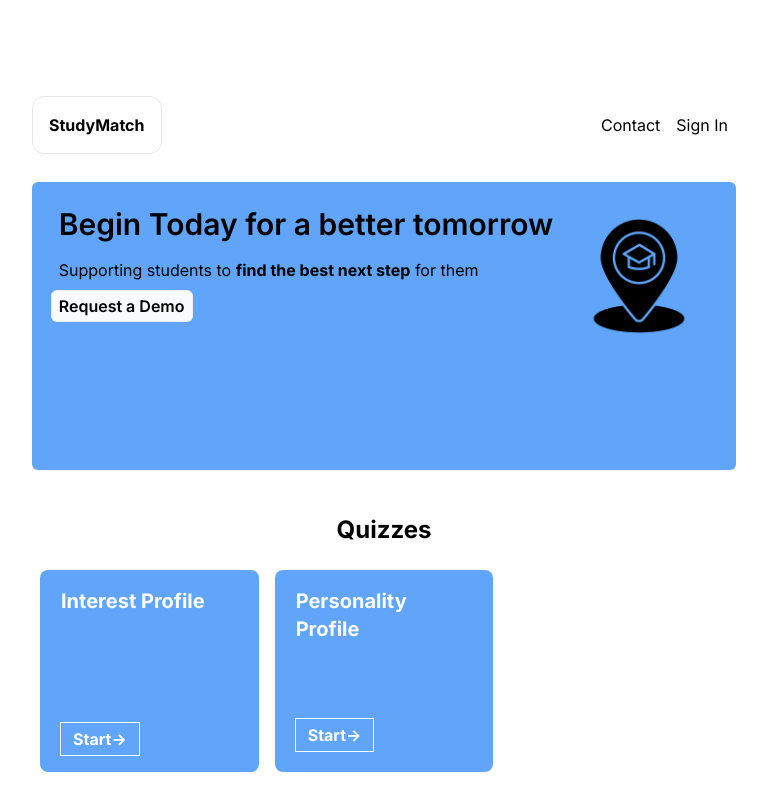
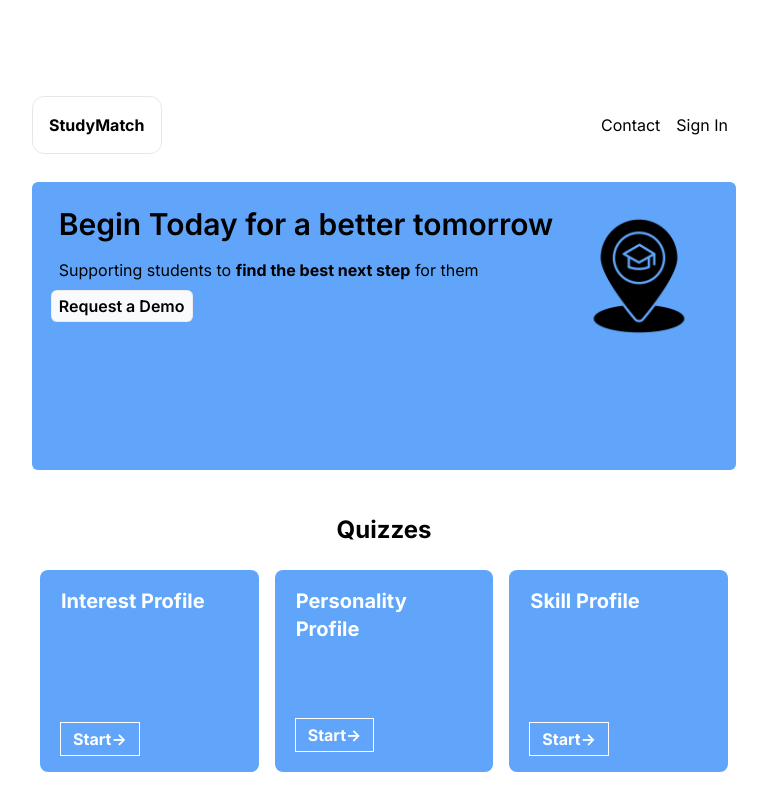
Before and after one commit to contrastguy/SP-Jain-Global-2023, a Next.js app in the folder my-app/: page / in a window 1280 px wide. Shown: the top 800 px of the page, without its empty margins (256-1023 px from the left). Built offline with nearby package versions, Linux system fonts and the light colour scheme.

Commit message:
Add: Skill Profile

```diff
--- a/my-app/src/app/page.js
+++ b/my-app/src/app/page.js
@@ -26,7 +26,7 @@ export default function Home() {
         <div className="container mx-auto my-7 py-4 px-4 md:container md:mx-auto bg-blue-400 h-72 w-full justify-center rounded-md flex  ">
           <div className="">
             <p className="text-3xl p-2 font-semibold">
-               Begin Today for a better tomorrow
+              Begin Today for a better tomorrow
             </p>
             <p className="p-2">
               Supporting students to <b>find the best next step</b> for them
@@ -78,6 +78,25 @@ export default function Home() {
             </h2>
             <button
               className={`m-0 max-w-[30ch] text-md inline-flex items-center mt-16  px-3 py-1  font-bold text-white  ring-1 ring-white `}
+            >
+              Start{" "}
+              <span className="inline-block transition-transform group-hover:translate-x-1 motion-reduce:transform-none">
+                -&gt;
+              </span>
+            </button>
+          </a>
+
+          <a
+            href="https://nextjs.org/learn?utm_source=create-next-app&utm_medium=appdir-template-tw&utm_campaign=create-next-app"
+            className="group rounded-lg border border-transparent mx-2 px-5 py-4 transition-colors hover:border-gray-300 bg-blue-400 hover:dark:border-neutral-700 hover:dark:bg-neutral-800 hover:dark:bg-opacity-30"
+            target="_blank"
+            rel="noopener noreferrer"
+          >
+            <h2 className={`mb-3 text-xl font-bold text-white`}>
+              Skill Profile
+            </h2>
+            <button
+              className={`m-0 max-w-[30ch] text-md inline-flex items-center mt-24  px-3 py-1  font-bold text-white  ring-1 ring-white `}
             >
               Start{" "}
               <span className="inline-block transition-transform group-hover:translate-x-1 motion-reduce:transform-none">
@@ -592,16 +611,11 @@ export default function Home() {
           </a>
         </div>
 
+        {/*---------------------------------------------------- Making Applications --------------------------------------------------------------------------------------------------  */}
+        {/* ------------------------------------------------------------------------------------------------------------------------------------------------------------------------- */}
 
-{/*---------------------------------------------------- Making Applications --------------------------------------------------------------------------------------------------  */}
-{/* ------------------------------------------------------------------------------------------------------------------------------------------------------------------------- */}
-
-
-
-<div className="mx-auto  mt-4 w-full">
-          <p className="text-center font-bold text-2xl">
-            Making Applications
-          </p>
+        <div className="mx-auto  mt-4 w-full">
+          <p className="text-center font-bold text-2xl">Making Applications</p>
         </div>
 
         <div className=" grid text-center mt-12 lg:max-w-5xl lg:w-full lg:mb-4 lg:grid-cols-3 lg:text-left">
@@ -661,11 +675,7 @@ export default function Home() {
               </span>
             </button>
           </a>
-
-
         </div>
-
-
       </main>
     </div>
   );
```
